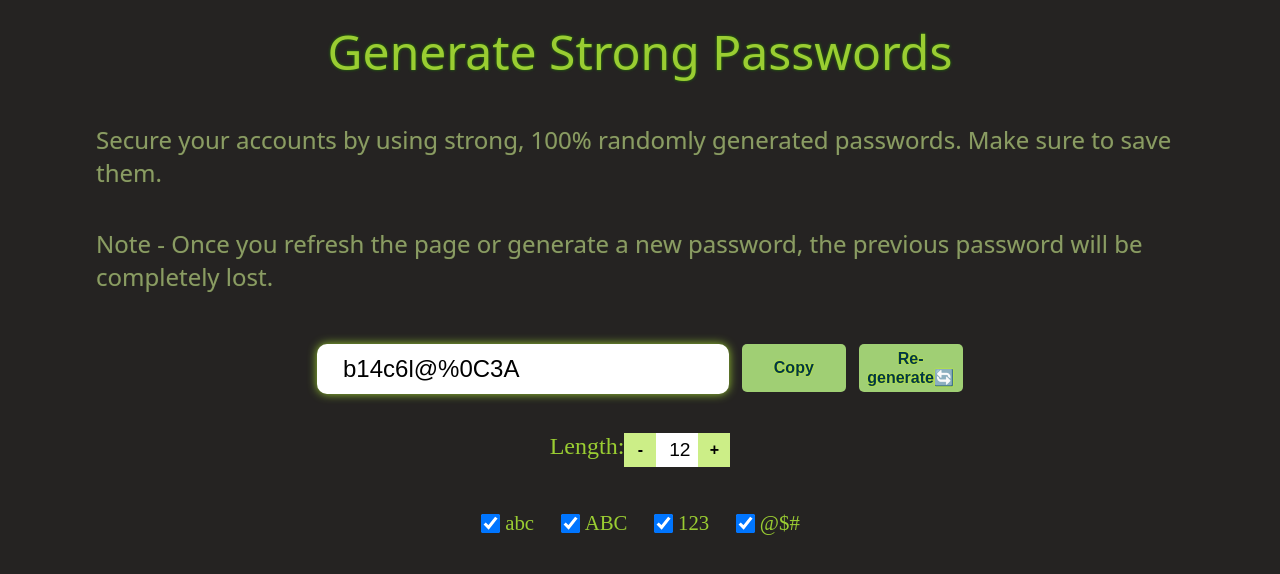
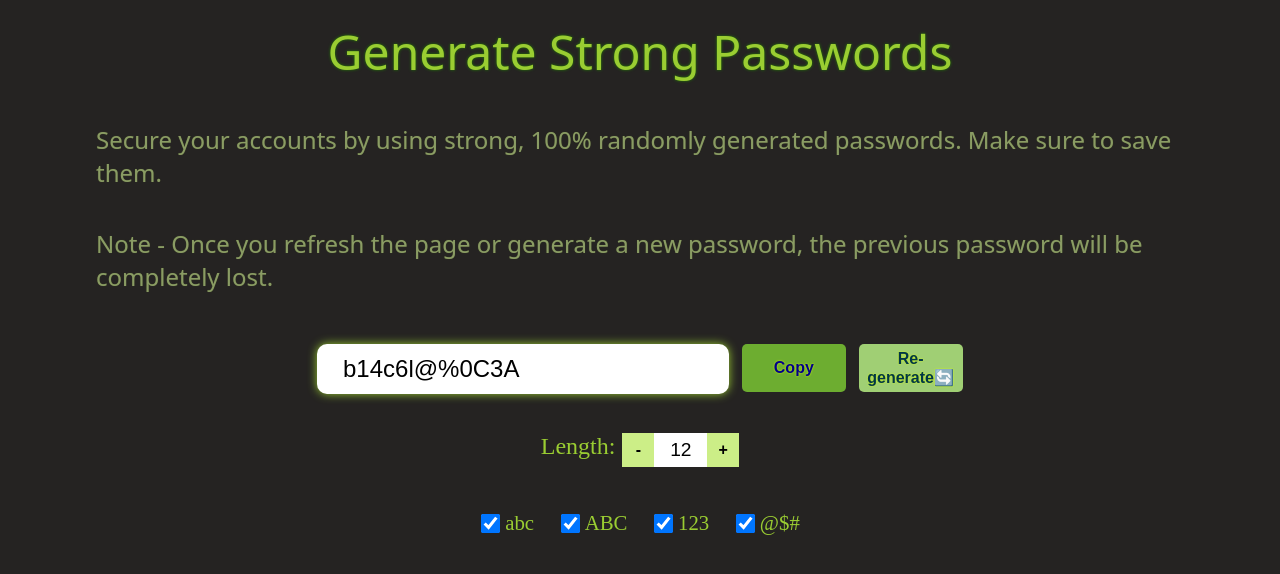
Before and after one commit to zxsharp/Password-Generator, a React (Vite) app: page / in a window 1280 px wide. In both pictures the pointer is over the button "Copy". Shown: the top 574 px of the page. Built offline with nearby package versions, Linux system fonts and the light colour scheme; the HTML template or start-up script is replaced by a standard one.

Commit message:
Update App.css

```diff
--- a/src/App.css
+++ b/src/App.css
@@ -62,6 +62,12 @@
   background-color: rgb(160, 207, 116);
 }
 
+.password-container button:hover {
+  cursor: pointer;
+  color: darkblue;
+  background-color: rgb(109, 173, 48);
+}
+
 .length-container {
   display: flex;
   justify-content: center;
@@ -72,7 +78,9 @@
 .length-container div {
   font-size: 1.5rem;
   font-weight: 500;
+  margin-right: 7px;
   color: yellowgreen;
+  align-items: center;
 }
 
 .length-container input {
@@ -80,6 +88,8 @@
   height: 2rem;
   font-size: 1.2rem;
   padding-left: 1%;
+  padding-right: 1%;
+  text-align: center;
   border: none;
 }
 
@@ -89,6 +99,12 @@
   font-weight: 600;
   background-color: rgb(204, 238, 135);
   border: none;
+}
+
+.length-container button:hover{
+  cursor: pointer;
+  color: darkblue;
+  background-color: rgb(109, 173, 48);
 }
 
 .length-error-message {
```
